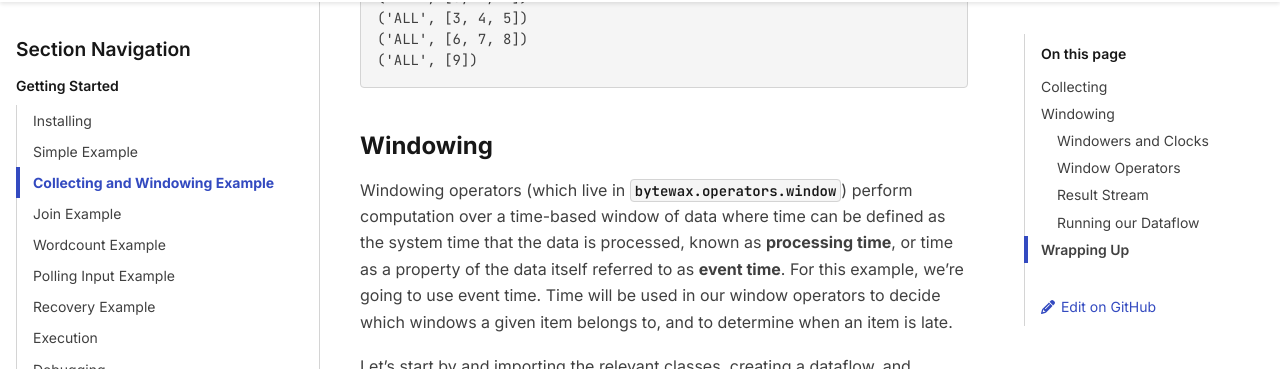
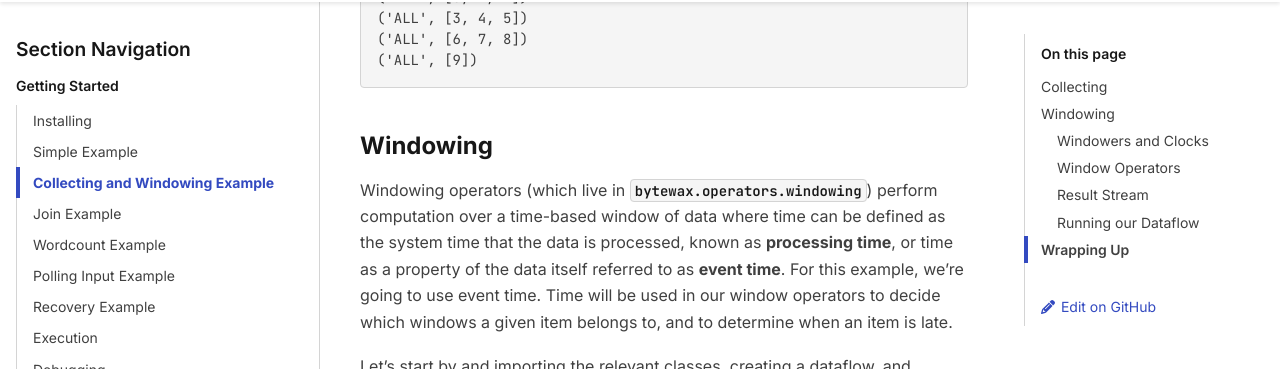
Before and after one commit to bytewax/bytewax, a Sphinx documentation site: the page built from docs/guide/getting-started/collecting-windowing-example.md, in a window 1280 px wide and 900 px high, scrolled down 1371 px. Shown: the part 78-447 px from the top of the window. Built offline with Sphinx 7.4.7 and the PyData theme 0.15.4, drawn with Linux system fonts in a browser that asks for light colours; pages that are not in the unit, such as notebooks, are missing from menus; some of the changed text lies outside the part shown.

Commit message:
Fixes xrefs

```diff
--- a/docs/guide/getting-started/collecting-windowing-example.md
+++ b/docs/guide/getting-started/collecting-windowing-example.md
@@ -74,13 +74,14 @@
 
 ## Windowing
 
-Windowing operators (which live in {py:obj}`bytewax.operators.window`)
-perform computation over a time-based window of data where time can be
-defined as the system time that the data is processed, known as
-**processing time**, or time as a property of the data itself referred
-to as **event time**. For this example, we're going to use event time.
-Time will be used in our window operators to decide which windows a
-given item belongs to, and to determine when an item is late.
+Windowing operators (which live in
+{py:obj}`bytewax.operators.windowing`) perform computation over a
+time-based window of data where time can be defined as the system time
+that the data is processed, known as **processing time**, or time as a
+property of the data itself referred to as **event time**. For this
+example, we're going to use event time. Time will be used in our
+window operators to decide which windows a given item belongs to, and
+to determine when an item is late.
 
 Let's start by and importing the relevant classes, creating a
 dataflow, and configuring some test input.
@@ -220,4 +221,4 @@
 Bytewax offers multiple processing shapes, window assignment types and
 other configuration options. For more detailed information about
 windowing, please see the <project:#xref-windowing> section, and the
-windowing API documentation in {py:obj}`bytewax.operators.window`.
+windowing API documentation in {py:obj}`bytewax.operators.windowing`.
```
Also changed, not shown: docs/guide/concepts/windowing.md (+1 -1 lines), docs/guide/reference/migration.md (+5 -4 lines).
